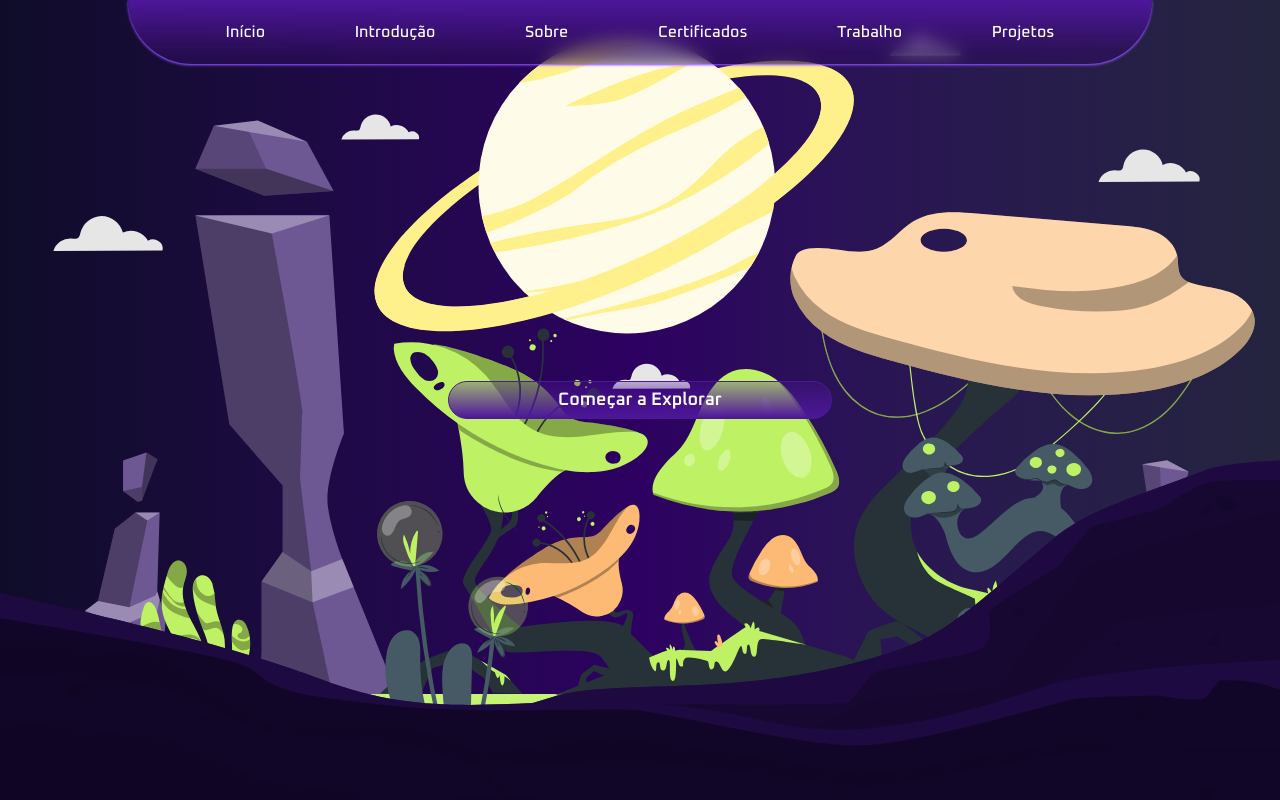
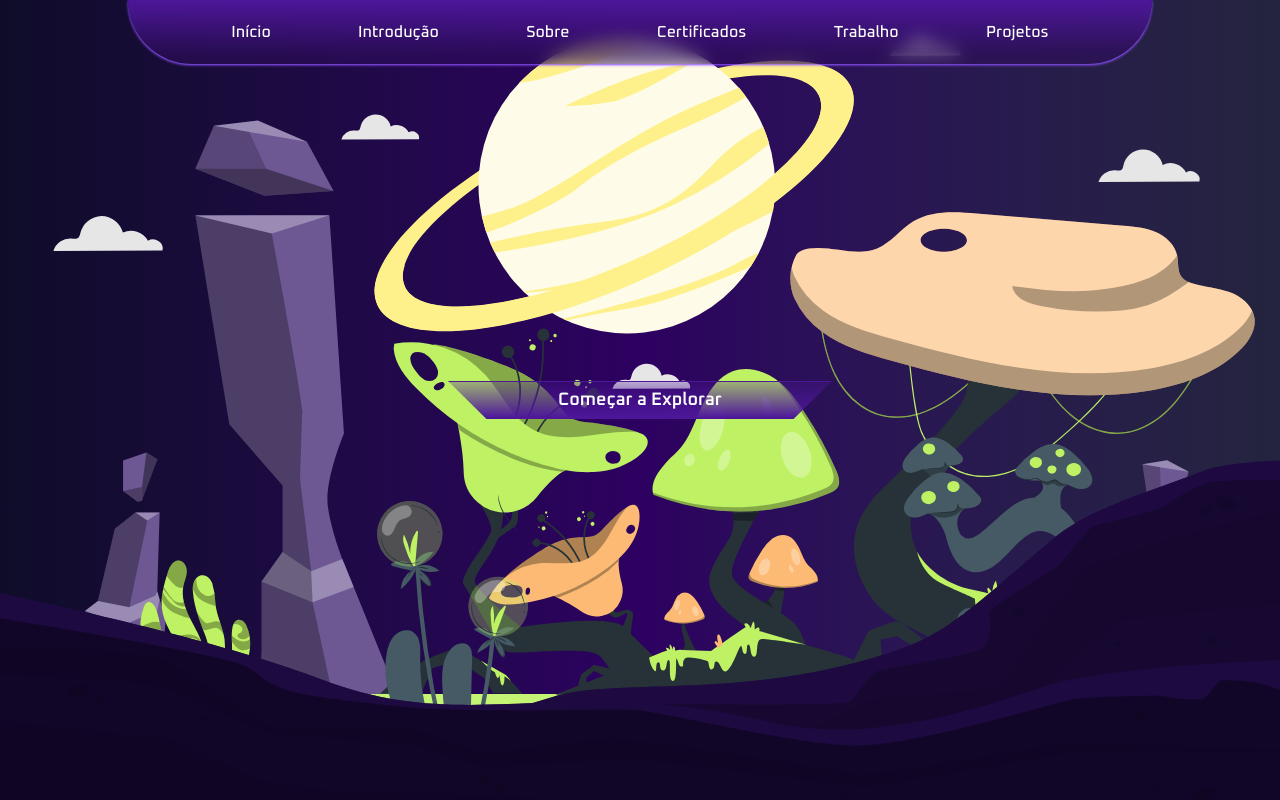
Before and after one commit to maiazip/Portfolio, a Next.js app in the folder web/: page / in a window 1280 px wide. Shown: the top 800 px of the page. Built offline with nearby package versions, Linux system fonts and the light colour scheme.

Commit message:
style changes

```diff
--- a/web/src/app/(home)/call-to-action.tsx
+++ b/web/src/app/(home)/call-to-action.tsx
@@ -29,7 +29,7 @@ export function CallToAction({ introRef, ...props }: CallToActionProps) {
   return (
     <motion.button
       ref={CallToActionRef}
-      className="z-40 w-80 lg:w-96 p-1 px-2 rounded-full flex items-center justify-center font-heading font-semibold text-sm md:text-base lg:text-lg text-white bg-gradient-to-t from-violet-900/100 to-violet-900/30 backdrp-blur backdrop-brihtness-50 border border-violet-900 cursor-pointer transition-all duration-300 hover:text-yellow-200 hover:scale-95 transform-3d"
+      className="clip-slant-top cip-slant-bottom  z-40 w-80 lg:w-96 p-1 px-2  flex items-center justify-center font-heading font-semibold text-sm md:text-base lg:text-lg text-white bg-gradient-to-t from-violet-900/100 to-violet-900/30 backdrp-blur backdrop-brihtness-50 border border-violet-900 cursor-pointer transition-all duration-300 hover:text-yellow-200 hover:scale-95 transform-3d"
       initial={{ scale: 0, opacity: 0 }}
       animate={isInView ? { scale: 1, opacity: 1 } : { scale: 0, opacity: 0 }}
       transition={{ duration: 0.3 }}
--- a/web/src/app/globals.css
+++ b/web/src/app/globals.css
@@ -46,3 +46,12 @@
   white-space: nowrap;
   border: 0;
 }
+
+@layer utilities {
+  .clip-slant-bottom {
+    clip-path: polygon(10% 0, 90% 0, 100% 100%, 0 100%);
+  }
+  .clip-slant-top {
+    clip-path: polygon(0 0, 100% 0, 90% 100%, 10% 100%);
+  }
+}
--- a/web/src/app/intro/carousel.tsx
+++ b/web/src/app/intro/carousel.tsx
@@ -63,43 +63,43 @@ function Carousel() {
     >
       <Slider {...settings}>
         <TbBrandReact
-          className="transition-all duration-500 hover:scale-90 hover:rotate-360 select-none text-cyan-300"
+          className="transition-all duration-500 hover:scale-90 hover:rotate-360 text-cyan-300"
           title="React"
           aria-label="React" // Acessibilidade: Aria-label diretamente no ícone
           aria-hidden="true"
         />
         <TbBrandNextjs
-          className="transition-all duration-500 hover:scale-90 hover:rotate-360 select-none text-white"
+          className="transition-all duration-500 hover:scale-90 hover:rotate-360 text-white"
           title="Next.js"
           aria-label="Next.js" // Acessibilidade: Aria-label diretamente no ícone
           aria-hidden="true"
         />
         <TbBrandTailwind
-          className="transition-all duration-500 hover:scale-90 hover:rotate-360 select-none text-sky-300"
+          className="transition-all duration-500 hover:scale-90 hover:rotate-360 text-sky-300"
           title="Tailwind CSS"
           aria-label="Tailwind CSS" // Acessibilidade: Aria-label diretamente no ícone
           aria-hidden="true"
         />
         <TbBrandTypescript
-          className="transition-all duration-500 hover:scale-90 hover:rotate-360 select-none text-blue-500"
+          className="transition-all duration-500 hover:scale-90 hover:rotate-360 text-blue-500"
           title="Typescript"
           aria-label="Typescript" // Acessibilidade: Aria-label diretamente no ícone
           aria-hidden="true"
         />
         <TbBrandJavascript
-          className="transition-all duration-500 hover:scale-90 hover:rotate-360 select-none text-yellow-300"
+          className="transition-all duration-500 hover:scale-90 hover:rotate-360 text-yellow-300"
           title="Javascript"
           aria-label="Javascript" // Acessibilidade: Aria-label diretamente no ícone
           aria-hidden="true"
         />
         <TbBrandCss3
-          className="transition-all duration-500 hover:scale-90 hover:rotate-360 select-none text-purple-400"
+          className="transition-all duration-500 hover:scale-90 hover:rotate-360 text-purple-400"
           title="CSS3"
           aria-label="CSS3" // Acessibilidade: Aria-label diretamente no ícone
           aria-hidden="true"
         />
         <TbBrandHtml5
-          className="transition-all duration-500 hover:scale-90 hover:rotate-360 select-none text-orange-400"
+          className="transition-all duration-500 hover:scale-90 hover:rotate-360 text-orange-400"
           title="HTML5"
           aria-label="HTML5" // Acessibilidade: Aria-label diretamente no ícone
           aria-hidden="true"
--- a/web/src/components/footer.tsx
+++ b/web/src/components/footer.tsx
@@ -27,7 +27,7 @@ export default function Footer() {
       transition={{ duration: 0.5 }}
       aria-label="Footer de contato e informações" // Acessibilidade: Aria-label para o footer
     >
-      <nav className="w-11/12 h-full flex flex-col items-end justify-end gap-1 px-8 pt-8 pb-2 max-w-screen-lg rounded-t-[4rem] bg-gradient-to-b from-violet-900 to-violet-900/30 shadow-sm shadow-violet-500/100 backdrop-blur backdrop-brightness-50">
+      <nav className="clip-slant-botto rounded-t-3xl w-11/12 h-full flex flex-col items-end justify-end gap-1 px-8 pt-8 pb-2 max-w-screen-lg bg-gradient-to-b from-violet-900 to-violet-900/30 shadow-sm shadow-violet-500/100 backdrop-blur backdrop-brightness-50">
         <ul
           className="w-full h-fit flex flex-row flex-wrap justify-center items-center gap-2"
           aria-label="Links de redes sociais" // Acessibilidade: Aria-label para a lista de links sociais
--- a/web/src/components/header.tsx
+++ b/web/src/components/header.tsx
@@ -43,12 +43,11 @@ export default function Header({ sectionRefs }: HeaderProps) {
       role="banner" // Semântica e Acessibilidade: Define o header como banner
     >
       <nav
-        className="w-10/12 max-w-screen-lg h-full flex items-center justify-center rounded-b-full bg-gradient-to-b from-violet-900/100 to-violet-900/30 backdrop-blur backdrop-brightness-50 px-2 shadow shadow-violet-500/100"
+        className=" rounded-b-full px-4 w-10/12 max-w-screen-lg h-full flex items-center justify-center bg-gradient-to-b from-violet-900/100 to-violet-900/30 backdrop-blur backdrop-brightness-50 shadow shadow-violet-500/100 "
         aria-label="Navegação principal" // Acessibilidade: Label para a navegação
       >
         <ul className="w-full h-full flex flex-row items-center justify-evenly max-md:text-2xl select-none">
           <li className="group">
-            {" "}
             {/* Semântica: Adicionado 'group' para agrupar ícone e texto */}
             <button // Semântica e Acessibilidade: Usando <button> para ações de navegação
               title="Início"
@@ -63,7 +62,6 @@ export default function Header({ sectionRefs }: HeaderProps) {
             </button>
           </li>
           <li className="group">
-            {" "}
             {/* Semântica: Adicionado 'group' para agrupar ícone e texto */}
             <button // Semântica e Acessibilidade: Usando <button> para ações de navegação
               title="Introdução"
@@ -78,7 +76,6 @@ export default function Header({ sectionRefs }: HeaderProps) {
             </button>
           </li>
           <li className="group">
-            {" "}
             {/* Semântica: Adicionado 'group' para agrupar ícone e texto */}
             <button // Semântica e Acessibilidade: Usando <button> para ações de navegação
               title="Sobre mim"
@@ -93,7 +90,6 @@ export default function Header({ sectionRefs }: HeaderProps) {
             </button>
           </li>
           <li className="group">
-            {" "}
             {/* Semântica: Adicionado 'group' para agrupar ícone e texto */}
             <button // Semântica e Acessibilidade: Usando <button> para ações de navegação
               title="Certificados"
@@ -108,7 +104,6 @@ export default function Header({ sectionRefs }: HeaderProps) {
             </button>
           </li>
           <li className="group">
-            {" "}
             {/* Semântica: Adicionado 'group' para agrupar ícone e texto */}
             <button // Semântica e Acessibilidade: Usando <button> para ações de navegação
               title="Sobre Meu Trabalho"
@@ -123,7 +118,6 @@ export default function Header({ sectionRefs }: HeaderProps) {
             </button>
           </li>
           <li className="group">
-            {" "}
             {/* Semântica: Adicionado 'group' para agrupar ícone e texto */}
             <button // Semântica e Acessibilidade: Usando <button> para ações de navegação
               title="Projetos"
```
Also changed, not shown: 1 other file (tests, documents, lock files or other folders).
